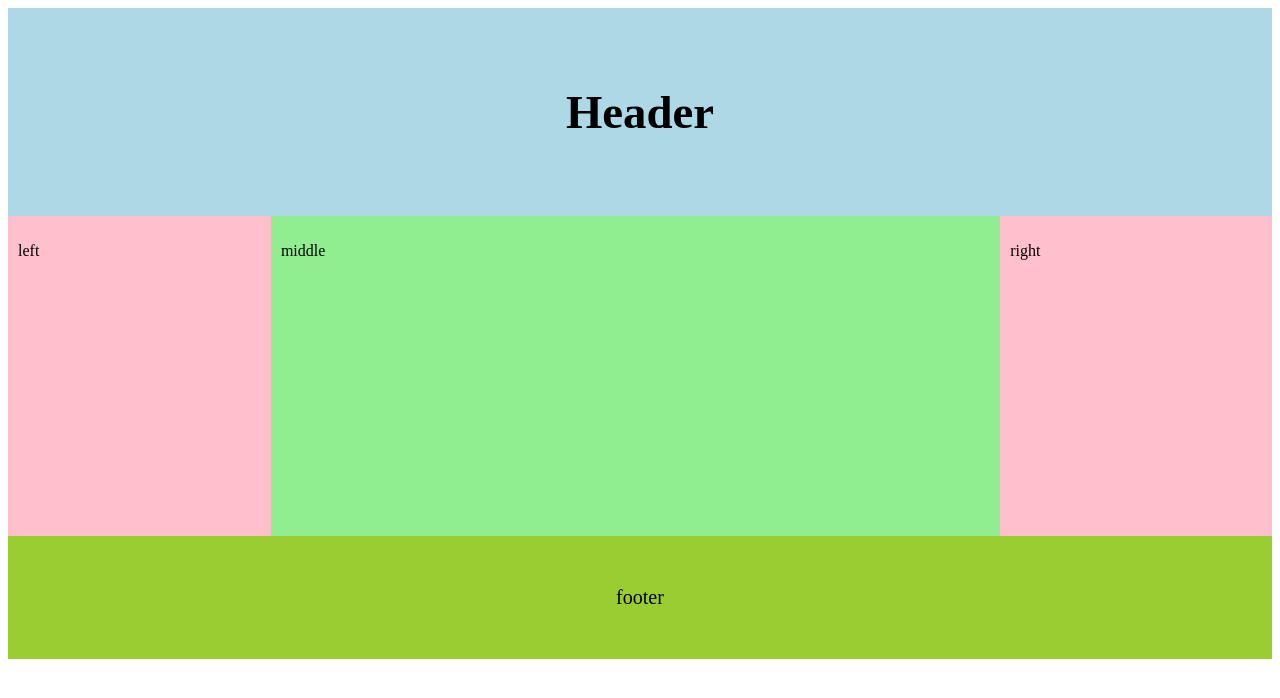
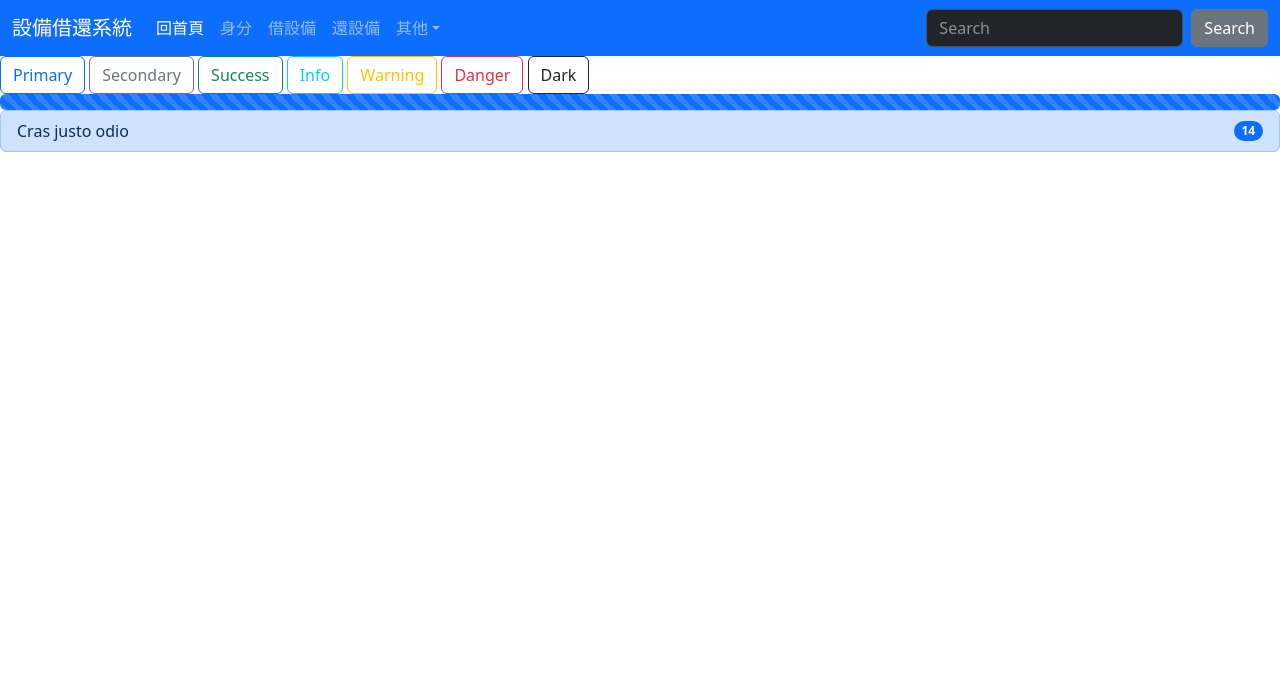
Before and after one commit to rouaa2/test3, a plain HTML site: page 111/dist/index.html in a window 1280 px wide. Drawn offline with nearby package versions, Linux system fonts and the light colour scheme.

Commit message:
Add files via upload

```diff
--- a/111/dist/index.html
+++ b/111/dist/index.html
@@ -2,33 +2,85 @@
 <html lang="en" >
 <head>
   <meta charset="UTF-8">
-  <title>CodePen - Bootstrap</title>
-  <link rel="stylesheet" href="./style.css">
+  <title>CodePen - test</title>
+
 
 </head>
 <body>
 <!-- partial:index.partial.html -->
-<html>
-    <head>
-      <title>rou教學網頁</title>
-  <link rel="stylesheet" href="style.css">
-  <script src="/script.js"></script>
+<html lang="en">
+  <head>
+    <meta charset="utf-8">
+    <meta name="viewport" content="width=device-width, initial-scale=1">
+    <title>Bootstrap demo</title>
+    <link href="https://cdn.jsdelivr.net/npm/bootstrap@5.3.0/dist/css/bootstrap.min.css" rel="stylesheet" integrity="sha384-9ndCyUaIbzAi2FUVXJi0CjmCapSmO7SnpJef0486qhLnuZ2cdeRhO02iuK6FUUVM" crossorigin="anonymous">
+  </head>
+  <!--------------------------------------------------------------->
+  <body>
+     <!--------------------------------------------------------------->
+    <nav class="navbar navbar-expand-lg bg-primary" data-bs-theme="dark">
+  <div class="container-fluid">
+    <a class="navbar-brand" href="#">設備借還系統</a>
+    <button class="navbar-toggler" type="button" data-bs-toggle="collapse" data-bs-target="#navbarColor01" aria-controls="navbarColor01" aria-expanded="false" aria-label="Toggle navigation">
+      <span class="navbar-toggler-icon"></span>
+    </button>
+    <div class="collapse navbar-collapse" id="navbarColor01">
+      <ul class="navbar-nav me-auto">
+        <li class="nav-item">
+          <a class="nav-link active" href="#">回首頁
+            <span class="visually-hidden">(current)</span>
+          </a>
+        </li>
+        <li class="nav-item">
+          <a class="nav-link" href="#">身分</a>
+        </li>
+        <li class="nav-item">
+          <a class="nav-link" href="#">借設備</a>
+        </li>
+        <li class="nav-item">
+          <a class="nav-link" href="#">還設備</a>
+        </li>
+        <li class="nav-item dropdown">
+          <a class="nav-link dropdown-toggle" data-bs-toggle="dropdown" href="#" role="button" aria-haspopup="true" aria-expanded="false">其他</a>
+          <div class="dropdown-menu">
+            <a class="dropdown-item" href="#">Action</a>
+            <a class="dropdown-item" href="#">Another action</a>
+            <a class="dropdown-item" href="#">Something else here</a>
+            <div class="dropdown-divider"></div>
+            <a class="dropdown-item" href="#">Separated link</a>
+          </div>
+        </li>
+      </ul>
+      <form class="d-flex">
+        <input class="form-control me-sm-2" type="search" placeholder="Search">
+        <button class="btn btn-secondary my-2 my-sm-0" type="submit">Search</button>
+      </form>
+    </div>
+  </div>
+</nav>
+ <!------------------------------------------------------------------------->
 
-        <meta charset="UTF-8">
-        <meta name="viewport" content="width=device-width, initial-scale=1.0">
-          </head>
-<body>
-<div class="container-grid">
-
-            <div class="header"><h3>Header</h3></div>
-            <div class="left"><p>left</p></div>
-            <div class="middle"><p>middle</p></div>
-            <div class="right"><p>right</p></div>
-            <div class="footer"><p>footer</p></div>
-        </div>
-
-    </body>
-
+<button type="button" class="btn btn-outline-primary">Primary</button>
+<button type="button" class="btn btn-outline-secondary">Secondary</button>
+<button type="button" class="btn btn-outline-success">Success</button>
+<button type="button" class="btn btn-outline-info">Info</button>
+<button type="button" class="btn btn-outline-warning">Warning</button>
+<button type="button" class="btn btn-outline-danger">Danger</button>
+<button type="button" class="btn btn-outline-dark">Dark</button>
+   <!----------------------------------------------------->
+    <div class="progress">
+  <div class="progress-bar progress-bar-striped progress-bar-animated" role="progressbar" aria-valuenow="75" aria-valuemin="0" aria-valuemax="100" style="width: 100%;"></div>
+</div>
+  <!----------------------------------------------------->
+    <ul class="list-group">
+  <li class="list-group-item list-group-item-primary d-flex justify-content-between align-items-center">
+    Cras justo odio
+    <span class="badge bg-primary rounded-pill">14</span>
+  </li>
+</ul>
+    <!----------------------------------------------------->
+    <script src="https://cdn.jsdelivr.net/npm/bootstrap@5.3.0/dist/js/bootstrap.bundle.min.js" integrity="sha384-geWF76RCwLtnZ8qwWowPQNguL3RmwHVBC9FhGdlKrxdiJJigb/j/68SIy3Te4Bkz" crossorigin="anonymous"></script>
+  </body>
 </html>
 <!-- partial -->
 
```
